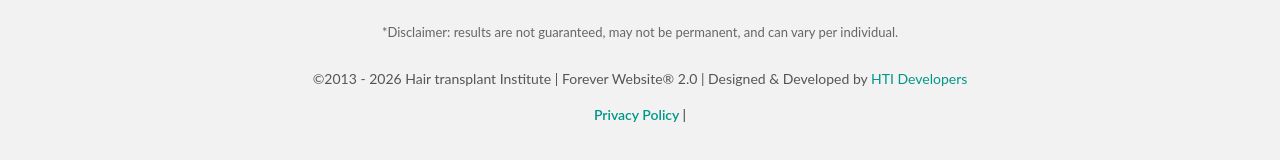
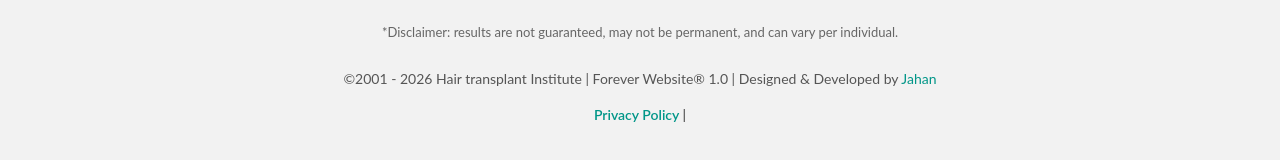
Before and after one commit to hairtransplantinstituteislmbd/Htiwebinterface, a React (Vite) app: page /patient-details in a window 1280 px wide. Shown: the part 2317-2477 px from the top of the page. Built offline with nearby package versions, Linux system fonts and the light colour scheme.

Commit message:
Final Update till 18 June

```diff
--- a/src/components/Footer.jsx
+++ b/src/components/Footer.jsx
@@ -44,7 +44,7 @@ const Footer = () => {
         </p>
 
         <p className="copyright">
-          ©2013 - 2026 Hair transplant Institute | Forever Website® 2.0 | Designed & Developed by <a href="#" className="footer-link">HTI Developers</a>
+          ©2001 - 2026 Hair transplant Institute | Forever Website® 1.0 | Designed & Developed by <a href="#" className="footer-link">Jahan</a>
         </p>
 
         <div className="footer-nav">
--- a/src/components/MenuOverlay.jsx
+++ b/src/components/MenuOverlay.jsx
@@ -9,7 +9,7 @@ import { Link } from 'react-router-dom';
 import { servicesData } from '../servicesData';
 // 1. DOCTORS DATA IMPORT KIYA (Dhayn rahe: export ka naam 'doctors' hai)
 import { doctors } from '../doctorsData';
-import Menutop1 from '../Images/Menutop1.webp';
+import Menutop1 from '../Images/Consultation.webp';
 import Menutop2 from '../Images/Menutop2.webp';
 import Menutop3 from '../Images/Menutop3.webp';
 
```
